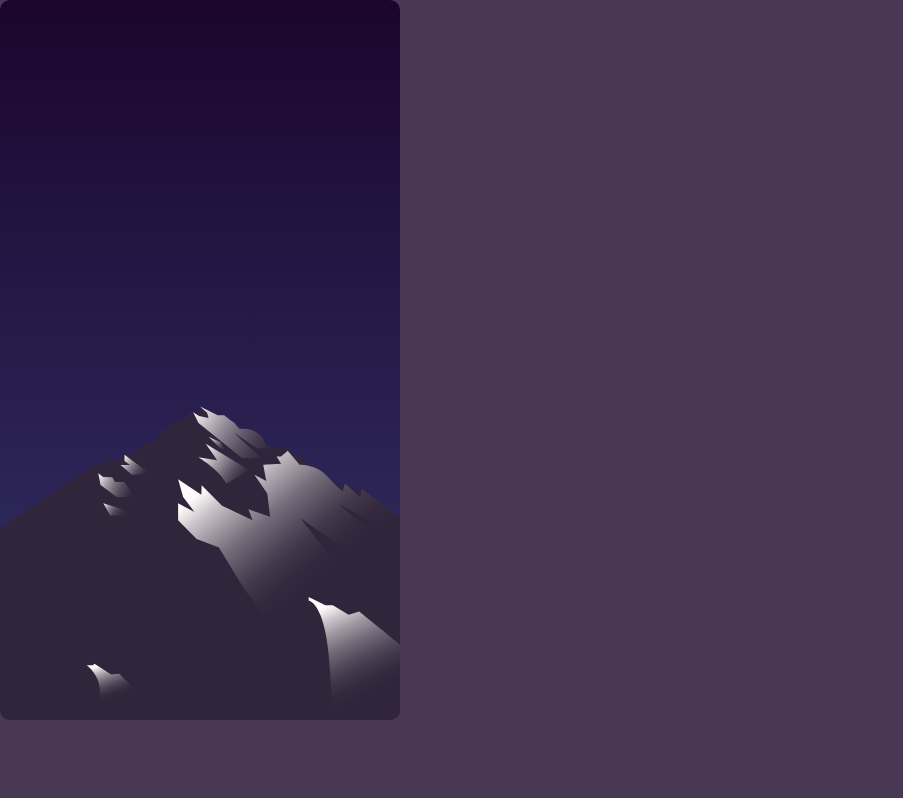
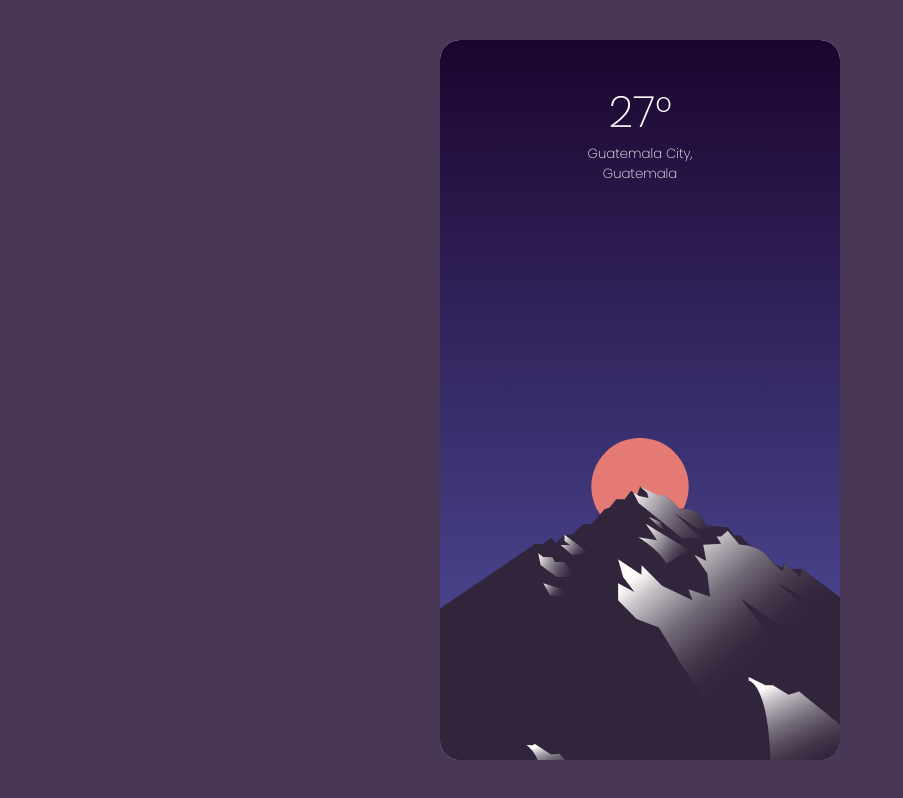
Before and after one commit to gusanitor8/stw_proyecto2, a React (Create React App) app: page / in a window 1280 px wide. Shown: the whole page, without its empty margins (0-903 px from the left). Built offline with nearby package versions, Linux system fonts and the light colour scheme.

Commit message:
avances en diseño

```diff
--- a/src/App.css
+++ b/src/App.css
@@ -0,0 +1,9 @@
+.content{
+    /* dimensions */
+    height: 100%;
+
+    /* positioning */
+    display: flex;
+    justify-content: center;
+    align-items: center;
+}
--- a/src/components/MainWidget.css
+++ b/src/components/MainWidget.css
@@ -1,6 +1,7 @@
 :root{
-    --border-radius: 10px;
+    --border-radius: 20px;
 }
+
 .main-widget-container{
     /* dimensions */
     height: 90vh;
@@ -9,23 +10,32 @@
     /* styling */
     background-color: white;
     border-radius: var(--border-radius);
-    overflow: hidden;
+    overflow: hidden
 }
 
 .main-widget-container .main-widget-background{
     /* dimensions */
     height: 100%;
     width: 100%;
+    padding-top: 10%;
 
     /* styling */
-    background: linear-gradient(to bottom, #1B052E, #333368);
+    background: linear-gradient(to bottom, #1B052E, #5757AA);
+
+    /* display */
+    display: flex;
+    flex-direction: column;
+    align-items: center;
 
     /* positioning */
-    display: flex;
-    flex-direction: column;
-    justify-content: flex-end;
+    position: relative;
 }
 
 .main-widget-container .main-widget-background .main-widget-mountain{
     width: 100%;
+
+    /* display */
+    z-index: 0;
+    position: absolute;
+    bottom: 0;
 }
--- a/src/components/MainWidget.js
+++ b/src/components/MainWidget.js
@@ -1,13 +1,22 @@
 import './MainWidget.css';
+import Temperature from './Temperature';
 import mountain from '../images/snowy_mountain.svg';
+import { useEffect, useState } from 'react';
+
+
 function MainWidget(){
+    const [bgImage, setBgImage] = useState(mountain);
+    const [city, setCity] = useState('Guatemala City, Guatemala');
+    const [temperature, setTemperature] = useState(27);
+
+    useEffect(() => {}, [temperature]);
+
     return(
         <>
             <div className='main-widget-container'>
                 <div className='main-widget-background'>
-                    <img className='main-widget-mountain' src={mountain}>
-
-                    </img>
+                    <Temperature temperature={temperature} city={city}/>
+                    <img className='main-widget-mountain' src={bgImage}></img>
                 </div>
             </div>
         </>
--- /dev/null
+++ b/src/components/Temperature.css
@@ -0,0 +1,27 @@
+.temperature-container{
+    /* positioning */
+    z-index: 1;
+    display: flex;
+    flex-direction: column;
+    align-items: center;
+    color: white;
+
+    /* dimensions */
+    width: 30%;
+
+    /* styling */
+    font-family: var(--font-family);
+}
+
+.temperature-container .temperature-current{
+    margin: 0px 0 0px 0;
+    font-weight: 300;
+    font-size: 2.7em;
+    text-align: center;
+}
+
+.temperature-container .temperature-city{
+    margin: 0px 0 0px 0;
+    font-weight: 300;
+    text-align: center;
+}
--- /dev/null
+++ b/src/components/Temperature.js
@@ -0,0 +1,14 @@
+import './Temperature.css'
+
+function Temperature(props){
+    return(
+        <>
+            <div className='temperature-container'>
+                <h1 className='temperature-current'>{props.temperature}°</h1>
+                <h5 className='temperature-city'>{props.city}</h5>
+            </div>
+        </>
+    );
+};
+
+export default Temperature;
--- a/src/index.css
+++ b/src/index.css
@@ -1,5 +1,8 @@
+@import url('https://fonts.googleapis.com/css2?family=Poppins:ital,wght@0,100;0,200;0,500;0,800;1,500;1,800&family=Quicksand:wght@500&display=swap');
+
 :root{
     --bg-color: #483855;
+    --font-family: 'Poppins', sans-serif;
 }
 
 html, body{
```
Also changed, not shown: src/images/snowy_mountain.svg, 1 other file (tests, documents, lock files or other folders).
